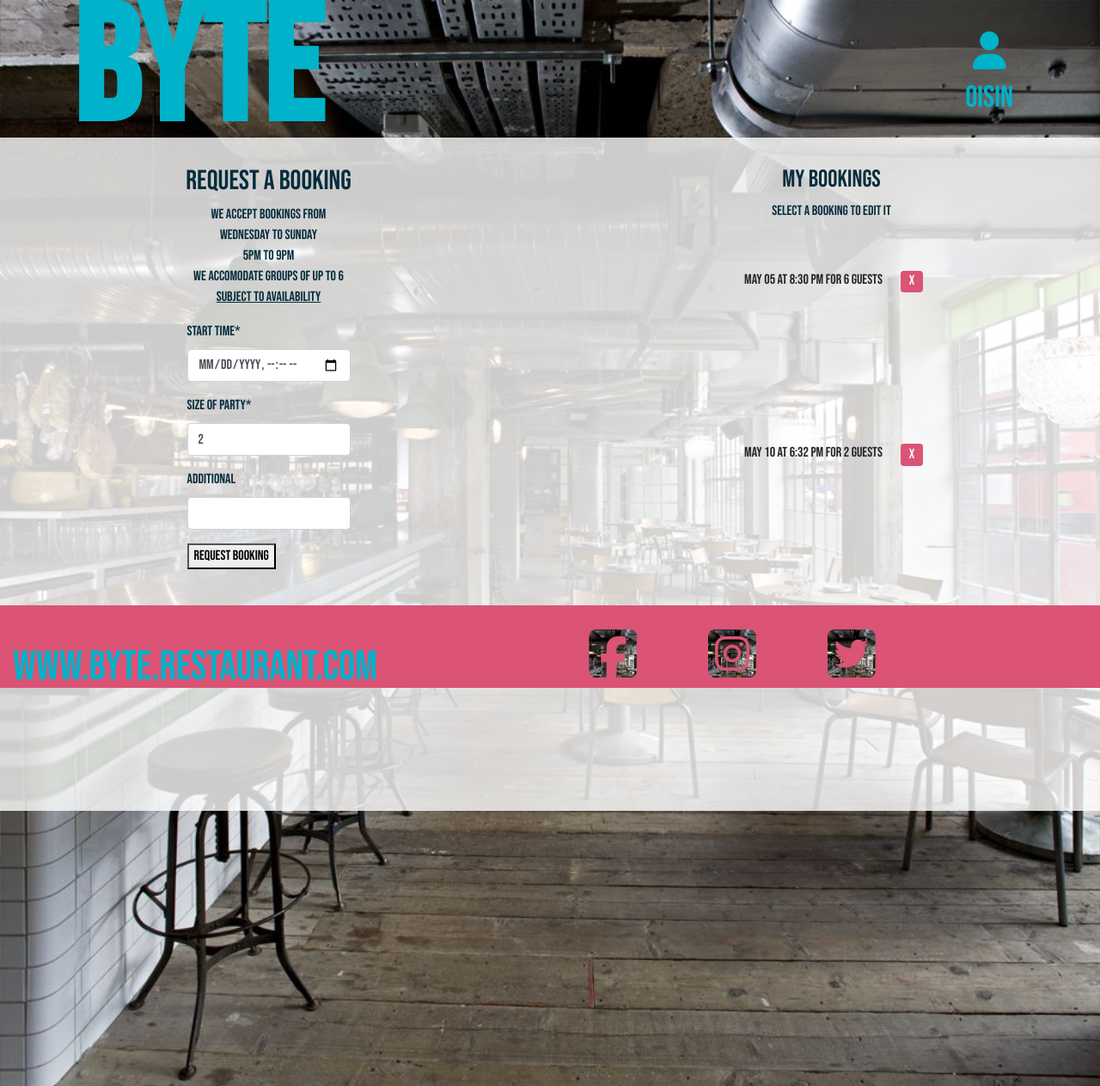
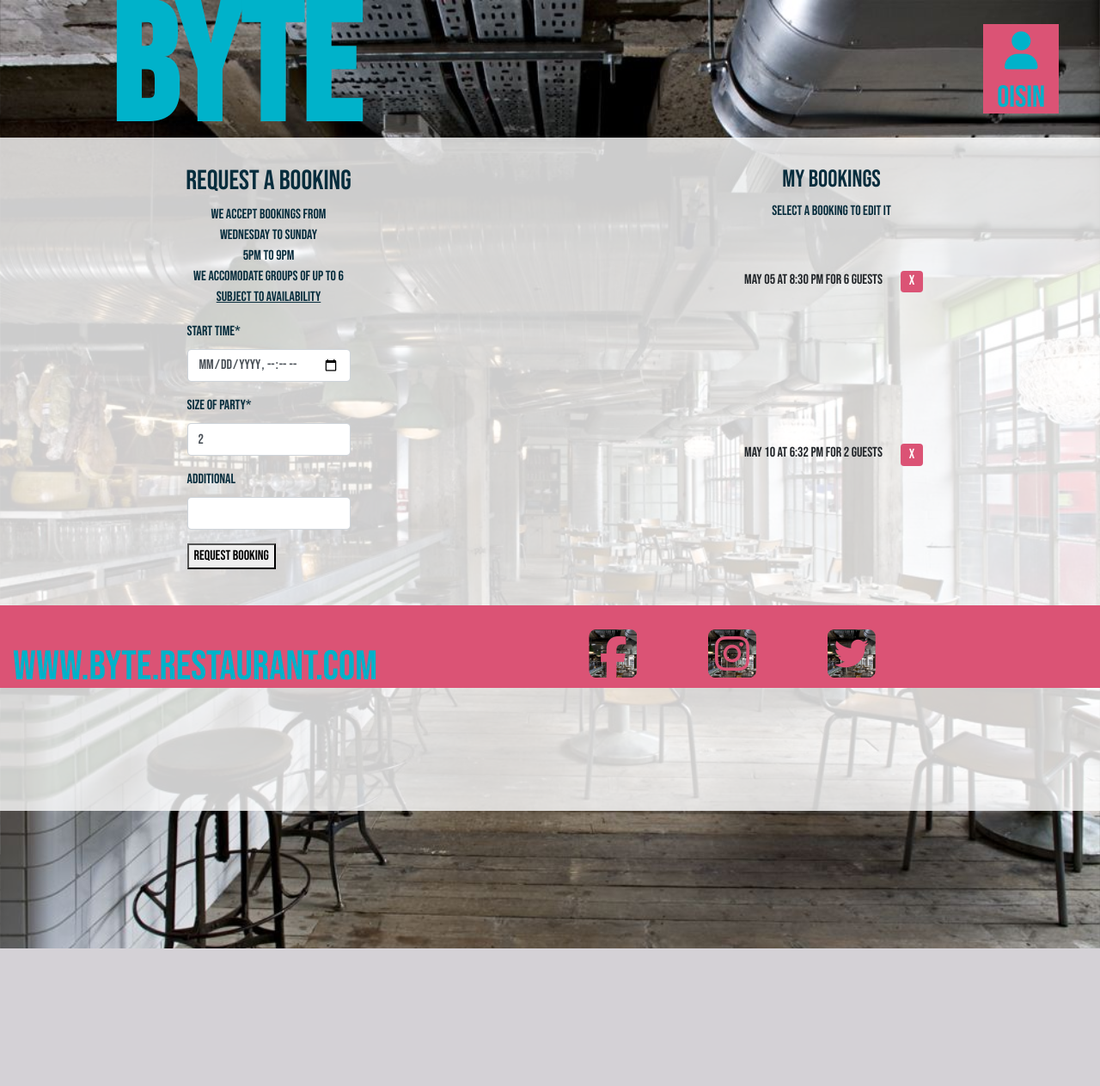
Before and after one commit to OisinWrites/Byte, a Django app: page /bookings/bookings/ in a window 1280 px wide. Shown: the whole page at 86% size. After the commit the page ends 1103 px from the top, so only its background shows below. Run offline with Django 3.2, Linux system fonts and the light colour scheme; a user stored in the database is signed in; data comes from the database, SQL or seed files in the repository; some libraries are stand-ins or nearby versions.

Commit message:
Style account in header with pink background for readability and new hover cutout effect, apply fixed position. Remove footer-space div causing unwanted scroll

```diff
--- a/static/css/base.css
+++ b/static/css/base.css
@@ -47,10 +47,6 @@ a {
     max-width: 100vw;
 }
 
-.footer-space {
-    height: 20vh;
-}
-
 .footer div {
    font-size: 3rem;
    margin-top: 3rem;
@@ -80,7 +76,6 @@ a {
 
 .account-drop {
     margin-top: 3rem;
-    margin-right: 20rem;
 }
 
 .burger {
@@ -275,7 +270,7 @@ a {
 }
 
 /* disappears the circles from medium and larger screens */
-@media (max-width: 768px) {
+@media (max-width: 767px) {
     .visible-md {
       display: none;
     }
@@ -294,7 +289,7 @@ a {
 }
 
 /* disappears the mobile block colours on larger devices */
-@media (min-width: 767px) {
+@media (min-width: 768px) {
     .visible-sml {
       display: none;
     }
@@ -360,6 +355,22 @@ a {
 
 @media (min-width: 1200px) {
 
+    .header-account {
+        position: fixed;
+        right: 3rem;
+    }
+
+    .account {
+        background-color: rgb(219, 83, 117);
+    }
+
+    .account:hover span, .account:hover p {
+        background: url('https://res.cloudinary.com/dwhennrjl/image/upload/v1686605231/static/media/background.jpg') no-repeat center center fixed;
+        background-size: cover;
+        -webkit-background-clip: text;
+        -webkit-text-fill-color: transparent;
+    }
+
     .visible-md {
         display: none;
     }
--- a/templates/base.html
+++ b/templates/base.html
@@ -77,15 +77,16 @@
             </h1>
           </a>
 
-          <ul class="list-inline list-unstyled text-center text-lg-right my-0">
+          <div class="header-account">
+            <ul class="list-inline list-unstyled text-center text-lg-right my-0 account">
               <li class="list-inline-item dropdown">
                   <a class="account-logo nav-link" href="#" id="user-options" data-toggle="dropdown" aria-haspopup="true" aria-expanded="false">
                     <div class="text-center">
-                      <div><i class="fas fa-user fa-lg"></i></div>
+                        <span><i class="fas fa-user fa-lg"></i></span>
                         {% if request.user.is_authenticated %}
-                      <p class="my-0">{{ user.username }}</p>
+                        <p t class="my-0">{{ user.username }}</p>
                         {% else %}
-                      <p class="my-0">My Account</p>
+                        <p t class="my-0">My Account</p>
                         {% endif %}
                     </div>
                   </a>
@@ -102,6 +103,7 @@
                   </div>
               </li>
             </ul>
+          </div>
         </div>
 
     </header>
@@ -127,7 +129,6 @@
 
     {% block content %}
     {% endblock %}
-    <div class="footer-space"></div>
     <footer>
       <div class="footer container d-flex justify-content-around align-items-center">
         <div class="byte-site">
```
Lines whose indentation alone changed are shown as unchanged.
